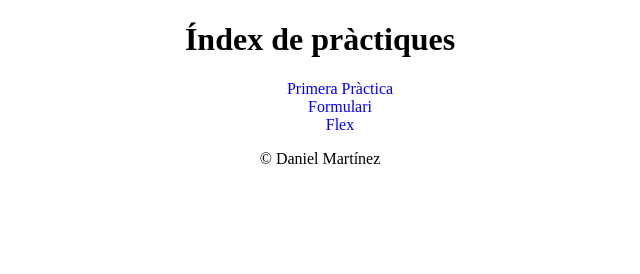
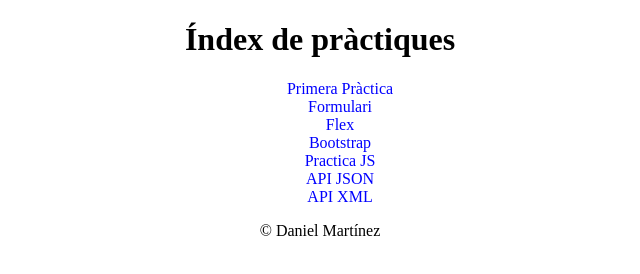
Before and after one commit to dmartinez82/LlenguatgeMarques24, a plain HTML site: page index.html in a window 1280 px wide. Shown: the whole page, without its empty margins (320-960 px from the left). Drawn offline with Linux system fonts and the light colour scheme.

Commit message:
index html

```diff
--- a/index.html
+++ b/index.html
@@ -13,26 +13,34 @@
 </head>
 
 <body>
-
     <header>
         <h1 id="titol1">
             Índex de pràctiques
         </h1>
     </header>
 
-
     <main>
         <ol>
             <li>
                 <a href="./primera_pagina.html">Primera Pràctica</a>
             </li>
-
             <li>
                 <a href="./formulari.html">Formulari</a>
             </li>
-
             <li>
                 <a href="./flex.html">Flex</a>
+            </li>
+            <li>
+                <a href="./bootstrap.html">Bootstrap</a>
+            </li>
+            <li>
+                <a href="./practicajs.html">Practica JS</a>
+            </li>
+            <li>
+                <a href="./api.html">API JSON</a>
+            </li>
+            <li>
+                <a href="./apiXML.html">API XML</a>
             </li>
         </ol>
     </main>
@@ -40,7 +48,5 @@
     <footer>
         &copy; Daniel Martínez
     </footer>
-
 </body>
-
 </html>
```
